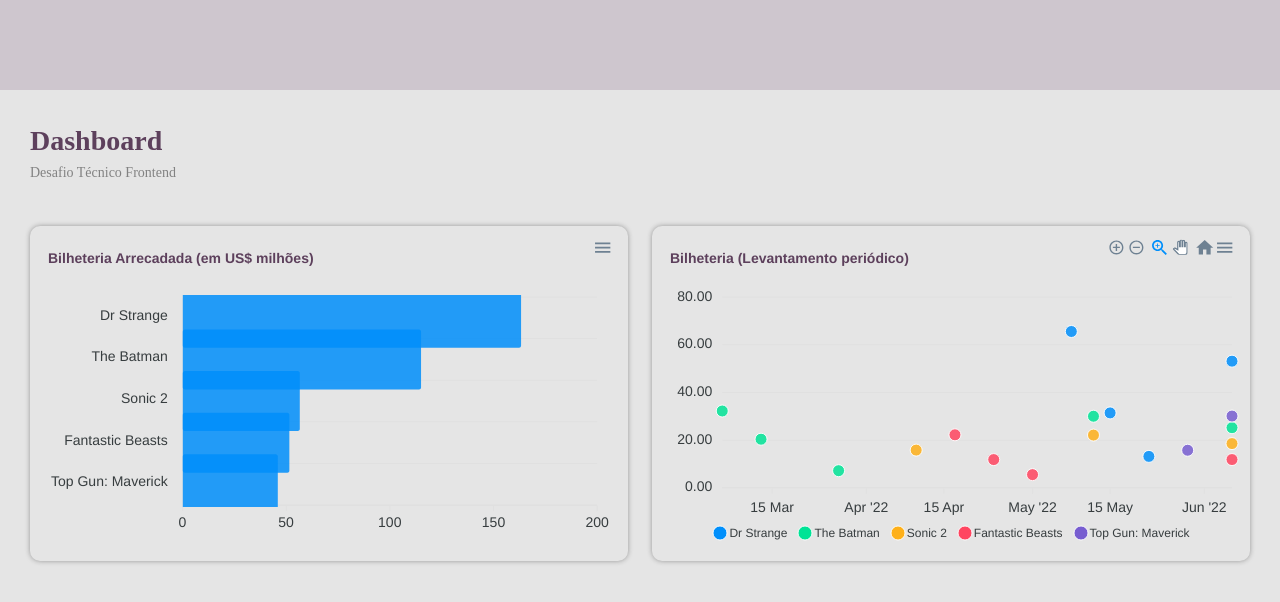
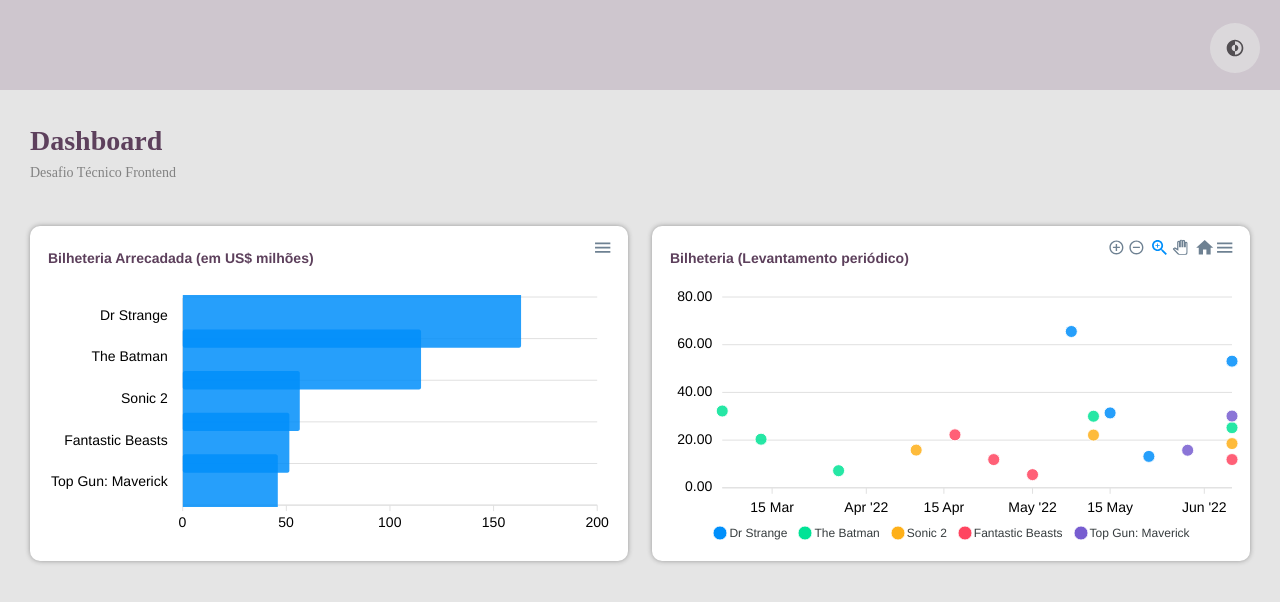
Before and after one commit to jorgejunior618/Dashboard-Minehr, a React (Create React App) app: page / in a window 1280 px wide. Shown: the top 602 px of the page. Built offline with nearby package versions, Linux system fonts and the light colour scheme.

Commit message:
Aplicação de tema claro/escuro

```diff
--- a/package.json
+++ b/package.json
@@ -14,6 +14,7 @@
     "react": "^18.1.0",
     "react-apexcharts": "^1.4.0",
     "react-dom": "^18.1.0",
+    "react-icons": "^4.4.0",
     "react-scripts": "5.0.1",
     "styled-components": "^5.3.5",
     "typescript": "^4.4.2",
@@ -45,6 +46,7 @@
     ]
   },
   "devDependencies": {
+    "@types/react-icons": "^3.0.0",
     "@types/styled-components": "^5.1.25",
     "@typescript-eslint/eslint-plugin": "^5.27.1",
     "@typescript-eslint/parser": "^5.27.1",
--- a/src/App.tsx
+++ b/src/App.tsx
@@ -1,13 +1,39 @@
+import { useState } from 'react';
 import { ThemeProvider } from 'styled-components';
+import ThemeButton from './components/themeButton';
 import Dashboard from './pages/dashboard';
 import GlobalStyle from './styles/globalStyles';
 import theme from './styles/themes';
 
 function App() {
+  const [themeMode, setThemeMode] = useState<'light' | 'dark'>('light');
+
+  const toggleTheme = () => {
+    console.log({ themeMode });
+
+    switch (themeMode) {
+      case 'light':
+        setThemeMode('dark');
+        break;
+
+      case 'dark':
+        setThemeMode('light');
+        break;
+
+      default:
+        setThemeMode('light');
+        break;
+    }
+  };
+
   return (
-    <ThemeProvider theme={theme}>
+    <ThemeProvider theme={theme(themeMode)}>
       <GlobalStyle />
       <Dashboard />
+      <ThemeButton
+        title={`Mudar para tema ${themeMode === 'light' ? 'escuro' : 'claro'}`}
+        onClick={toggleTheme}
+      />
     </ThemeProvider>
   );
 }
--- a/src/components/chart/index.tsx
+++ b/src/components/chart/index.tsx
@@ -1,5 +1,4 @@
 import ReactApexCharts from 'react-apexcharts';
-import theme from '../../styles/themes';
 import { ChartWrapper } from './styled';
 
 type ChartProps = {
@@ -72,9 +71,6 @@ function Chart({
           },
           title: {
             text: title,
-            style: {
-              color: theme.colors.primaria,
-            },
           },
           xaxis:
             chartType === 'scatter'
--- a/src/components/chart/styled.ts
+++ b/src/components/chart/styled.ts
@@ -5,4 +5,11 @@ export const ChartWrapper = styled.section`
   padding: 10px 8px;
   border-radius: 10px;
   box-shadow: 0 0 5px ${({ theme }) => theme.colors.shadowColor};
+  tspan {
+    fill: ${({ theme }) => theme.colors.fontColor};
+  }
+  .apexcharts-title-text {
+    color: ${({ theme }) => theme.colors.primaria};
+    fill: ${({ theme }) => theme.colors.primaria};
+  }
 `;
--- /dev/null
+++ b/src/components/themeButton/index.tsx
@@ -0,0 +1,13 @@
+import { ButtonHTMLAttributes } from 'react';
+import { ThemeButtonContainer } from './styled';
+import { CgDarkMode } from 'react-icons/cg';
+
+const ThemeButton = (props: ButtonHTMLAttributes<HTMLButtonElement>) => {
+  return (
+    <ThemeButtonContainer {...props}>
+      <CgDarkMode size={20} />
+    </ThemeButtonContainer>
+  );
+};
+
+export default ThemeButton;
--- /dev/null
+++ b/src/components/themeButton/styled.ts
@@ -0,0 +1,30 @@
+import styled from 'styled-components';
+
+export const ThemeButtonContainer = styled.button`
+  width: 50px;
+  height: 50px;
+  border-radius: 50%;
+
+  background: ${({ theme }) => theme.colors.background};
+  border: none;
+
+  display: flex;
+  align-items: center;
+  justify-content: center;
+
+  position: absolute;
+  top: calc(6vh - 25px);
+  right: 20px;
+  z-index: 10000;
+
+  transition-duration: 0.4s;
+  opacity: 0.6;
+
+  &:hover {
+    opacity: 1;
+  }
+
+  &:disabled {
+    opacity: 0.4;
+  }
+`;
--- a/src/styles/colors.ts
+++ b/src/styles/colors.ts
@@ -1,9 +1,16 @@
 const colors = {
   PRIMARIA: '#5D405C',
+  PRIMARIADARK: '#A863A6',
   SECUNDARIA: '#828282',
   BACKGROUND: '#E5E5E5',
   BACKGROUNDALT: '#CEC6CE',
   SHADOWCOLOR: '#2226',
+  CARD: '#FFF',
+  FONTE: '#000',
+  BACKGROUNDDARK: '#262626',
+  BACKGROUNDALTDARK: '#585858',
+  CARDDARK: '#000',
+  FONTEDARK: '#FFF',
 };
 
 export default colors;
--- a/src/styles/globalStyles.ts
+++ b/src/styles/globalStyles.ts
@@ -13,10 +13,11 @@ const GlobalStyle = createGlobalStyle`
     box-sizing: border-box;
     overflow-x: hidden;
     list-style: none;
+    color: ${({ theme }) => theme.colors.fontColor};
   }
   a, h1, h2, h3, p, strong, span {
     text-decoration: none;
-    color: black;
+    color: currentColor;
   }
   h1, h2, h3 {
     color: ${({ theme }) => theme.colors.primaria};
--- a/src/styles/styled.d.ts
+++ b/src/styles/styled.d.ts
@@ -10,6 +10,8 @@ declare module 'styled-components' {
       background: string;
       backgroundAlternativo: string;
       shadowColor: string;
+      cardColor: string;
+      fontColor: string;
     };
   }
 }
--- a/src/styles/themes/index.ts
+++ b/src/styles/themes/index.ts
@@ -1,13 +1,18 @@
 import colors from '../colors';
 
-const theme = {
-  colors: {
-    primaria: colors.PRIMARIA,
-    secundaria: colors.SECUNDARIA,
-    background: colors.BACKGROUND,
-    backgroundAlternativo: colors.BACKGROUNDALT,
-    shadowColor: colors.SHADOWCOLOR,
-  },
+const theme = (mode: 'light' | 'dark') => {
+  return {
+    colors: {
+      primaria: mode === 'light' ? colors.PRIMARIA : colors.PRIMARIADARK,
+      secundaria: colors.SECUNDARIA,
+      background: mode === 'light' ? colors.BACKGROUND : colors.BACKGROUNDDARK,
+      backgroundAlternativo:
+        mode === 'light' ? colors.BACKGROUNDALT : colors.BACKGROUNDALTDARK,
+      shadowColor: colors.SHADOWCOLOR,
+      cardColor: mode === 'light' ? colors.CARD : colors.CARDDARK,
+      fontColor: mode === 'light' ? colors.FONTE : colors.FONTEDARK,
+    },
+  };
 };
 
 export default theme;
```
Also changed, not shown: 1 other file (tests, documents, lock files or other folders).
